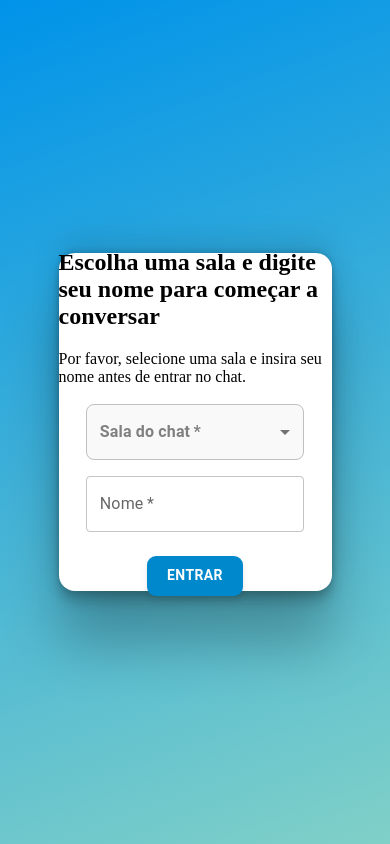
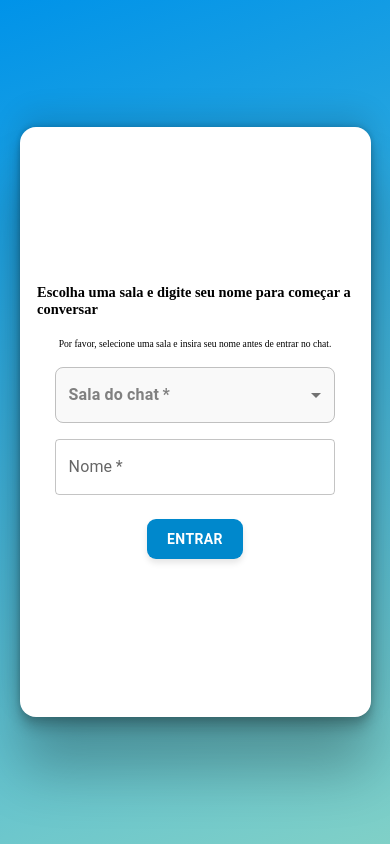
Before and after one commit to JoaoVASSoares/teste-licitem, a React (Create React App) app in the folder chat-frontend/: page / in a window 390 px wide. Built offline with nearby package versions, Linux system fonts and the light colour scheme.

Commit message:
✨: Melhoria na responsividade

```diff
--- a/chat-frontend/src/Components/Chat/Chat.module.css
+++ b/chat-frontend/src/Components/Chat/Chat.module.css
@@ -8,7 +8,7 @@
   align-items: center;
 
   height: 100vh;
-  width: 100%;
+  width: 100vw;
 }
 
 .content {
@@ -79,14 +79,15 @@
 }
 
 .button_div button {
-  width: 15%;
   margin-top: 5px;
-  width: 35px;
-  height: 35px;
   border: none;
   background-color: transparent;
   cursor: pointer;
   transition: transform 0.3s ease, background-image 0.3s ease, box-shadow 0.3s ease;
+  margin-left: 10px;
+  border: 1px solid #c4c4c4;
+  height: 85%;
+  border-radius: 4px;
 }
 
 .button_div button:hover {
@@ -95,8 +96,9 @@
 
 .button_div button svg {
   color: black;
-  width: 100%;
-  height: 50px;
+  width: 70%;
+  height: 40px;
+
 }
 
 .button_div button svg:hover {
@@ -166,6 +168,7 @@
   cursor: pointer;
   box-shadow: 0px 4px 6px rgba(0, 0, 0, 0.1);
   transition: background-color 0.3s ease, transform 0.2s ease;
+  font-weight: bold;
 }
 
 .content .disconnectButton:hover {
@@ -176,3 +179,24 @@
   overflow-wrap: break-word;
   width: 100%;
 }
+
+@media (max-width: 768px) {
+  .title_div h2 {
+    font-size: 1.5em;
+  }
+
+  .content .disconnectButton {
+    font-size: 12px;
+  }
+}
+
+@media (max-width: 480px) {
+  .title_div h2 {
+    font-size: 1em;
+  }
+
+
+  .content .disconnectButton {
+    font-size: 10px;
+  }
+}
--- a/chat-frontend/src/Components/Chat/Chat.tsx
+++ b/chat-frontend/src/Components/Chat/Chat.tsx
@@ -10,8 +10,9 @@ import { textFieldsStyles } from "./ChatComponetsStyles";
 import { IChatProps, IMessage, IPayload } from "../../Interface/Chat.Interface";
 
 // Components
-import { Button, colors, TextField } from "@mui/material";
-import { HiOutlinePaperAirplane } from "react-icons/hi2";
+import { Button, TextField } from "@mui/material";
+import { IoMdSend } from "react-icons/io";
+
 
 const Chat: React.FC<IChatProps> = ({ room, chatDisconnect, name }) => {
   const [title] = useState("Web Chat - 💬");
@@ -134,7 +135,7 @@ const Chat: React.FC<IChatProps> = ({ room, chatDisconnect, name }) => {
             onKeyDown={handleEnterDown}
           />
           <Button type="button" onClick={() => sendMessage()}>
-            <HiOutlinePaperAirplane />
+            <IoMdSend />
           </Button>
         </div>
       </div>
--- a/chat-frontend/src/Components/RoomSelect/RoomSelect.module.css
+++ b/chat-frontend/src/Components/RoomSelect/RoomSelect.module.css
@@ -10,27 +10,57 @@
 .content {
   display: flex;
   flex-direction: column;
-  width: 70%;
-  height: 40%;
+  width: 70vw;
+  height: 50vh;
   border-radius: 16px;
   align-content: center;
   justify-content: center;
   align-items: center;
   box-shadow: rgba(0, 0, 0, 0.25) 0px 54px 55px, rgba(0, 0, 0, 0.12) 0px -12px 30px, rgba(0, 0, 0, 0.12) 0px 4px 6px, rgba(0, 0, 0, 0.17) 0px 12px 13px, rgba(0, 0, 0, 0.09) 0px -3px 5px;
   background-color: #fff;
-
 }
 
-.container h2 {
+.text {
+  display: flex;
+  flex-direction: column;
+  justify-content: center;
+  align-items: center;
+  width: 90%;
+  font-size: 1.5em;
+}
+
+
+@media (max-width: 768px) {
+  .text {
+    font-size: 0.8em;
+  }
+  .content {
+    width: 80vw;
+    height: 60vh;
+  }
+}
+
+@media (max-width: 480px) {
+  .text {
+    font-size: 0.6em;
+  }
+  .content {
+    width: 90vw;
+    height: 70vh;
+  }
+}
+
+.text h2 {
   font-weight: bold;
   margin-bottom: 20px;
   color: #000;
   font-size: 1.5em;
 }
 
-.container p {
+.text p {
   color: #000;
   margin-bottom: 10px;
+  font-size: 1em;
 }
 
 .container select {
--- a/chat-frontend/src/Components/RoomSelect/RoomSelect.tsx
+++ b/chat-frontend/src/Components/RoomSelect/RoomSelect.tsx
@@ -58,13 +58,17 @@ const RoomSelect: React.FC<IRoomSelectProps> = ({ onRoomSelect, onNameSelect })
   return (
     <div className={styles.container} onKeyDown={handleKeyDown} tabIndex={0}>
       <div className={styles.content}>
-        <h2>
-          Escolha uma <b>sala</b> e digite seu <b>nome</b> para começar a conversar
-        </h2>
-        <p>Por favor, selecione uma sala e insira seu nome antes de entrar no chat.</p>
+        <div className={styles.text}>
+          <h2>
+            Escolha uma <b>sala</b> e digite seu <b>nome</b> para começar a conversar
+          </h2>
+          <p>Por favor, selecione uma sala e insira seu nome antes de entrar no chat.</p>
+        </div>
 
         <FormControl sx={selectRoomStyles}>
-          <InputLabel id="roomLabel" required>Sala do chat</InputLabel>
+          <InputLabel id="roomLabel" required>
+            Sala do chat
+          </InputLabel>
           <Select labelId="roomLabel" id="roomSelect" label="Sala do chat" value={selectedRoom} onChange={e => setSelectedRoom(e.target.value)} required>
             <MenuItem value="" selected></MenuItem>
             <MenuItem value="roomA">Sala A</MenuItem>
```
